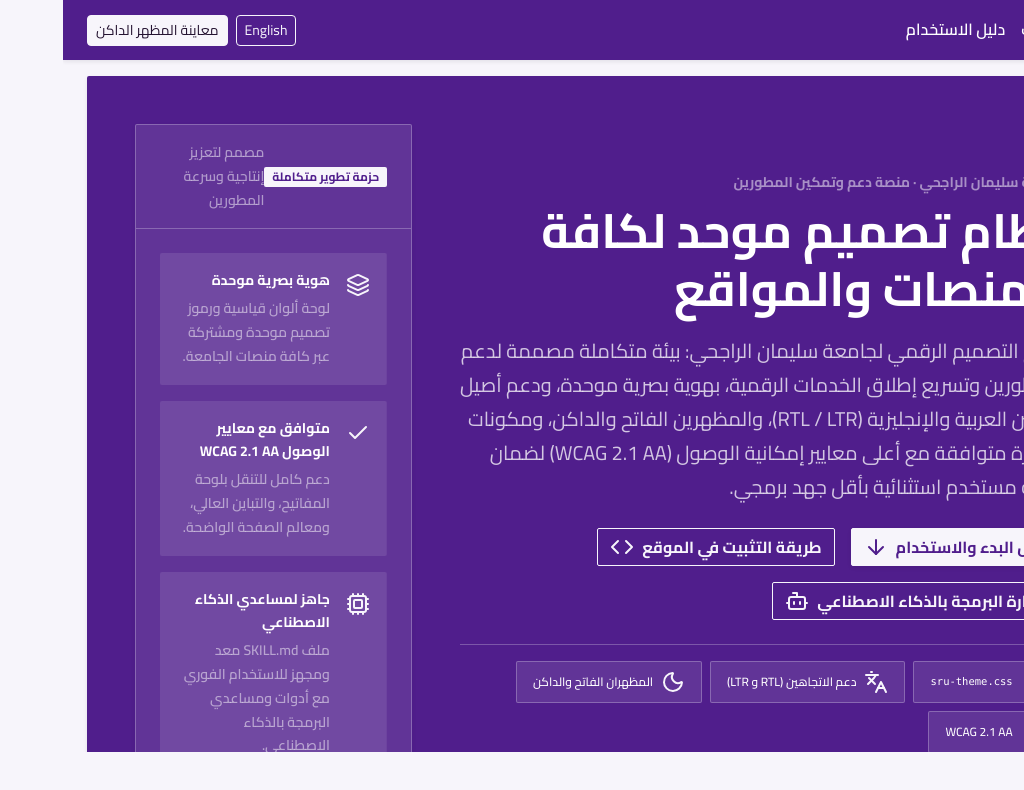
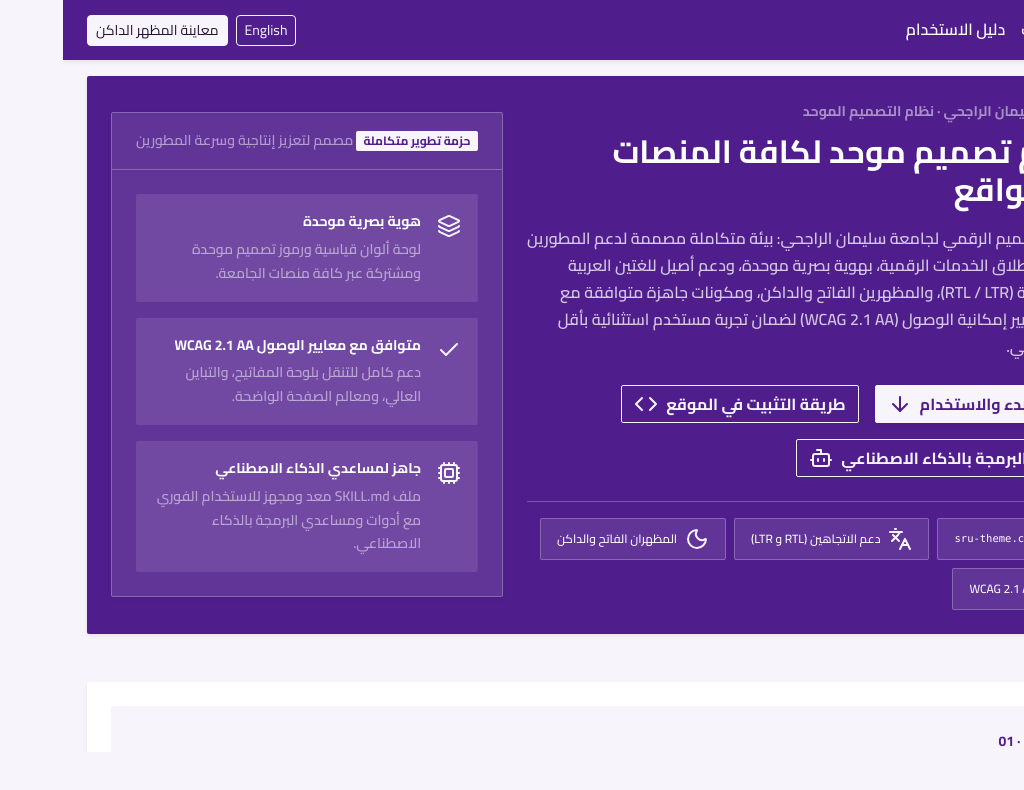
Before and after one commit to ahumaid/sru-design-system, a Vue app: page / in a window 1280 px wide. Shown: the top 790 px of the page, without its empty margins (256-1280 px from the left). Built offline with nearby package versions, Linux system fonts and the light colour scheme.

Commit message:
Improve hero layout for laptop screens

```diff
--- a/src/components/GalleryHero.vue
+++ b/src/components/GalleryHero.vue
@@ -16,12 +16,12 @@ watch(locale, renderIcons);
 </script>
 
 <template>
-  <header class="bg-primary text-white rounded-3 p-4 p-lg-5 mb-5 shadow-sm" aria-labelledby="page-title">
-    <div class="row align-items-center g-4 g-xl-5">
-      <div class="col-lg-7 col-xl-8">
+  <header class="bg-primary text-white rounded-3 p-4 p-xxl-5 mb-5 shadow-sm" aria-labelledby="page-title">
+    <div class="row align-items-center g-4 g-xxl-5">
+      <div class="col-xl-7">
         <p class="small text-white-50 fw-bold text-uppercase mb-2">{{ $t('phrases.sulaiman-alrajhi-university-bootstrap-5-3-8') }}</p>
-        <h1 class="display-5 fw-bold text-white mb-3" id="page-title">{{ $t('labels.page-title') }}</h1>
-        <p class="lead text-white text-opacity-75 mb-4">{{ $t('copy.heroDescription') }}</p>
+        <h1 class="h2 fw-bold text-white mb-3" id="page-title">{{ $t('labels.page-title') }}</h1>
+        <p class="text-white text-opacity-75 mb-4">{{ $t('copy.heroDescription') }}</p>
 
         <div class="d-flex flex-wrap align-items-center gap-3 mb-4">
           <a href="#getting-started" class="btn btn-light text-primary fw-bold d-inline-flex align-items-center gap-2 shadow-sm">
@@ -58,7 +58,7 @@ watch(locale, renderIcons);
         </div>
       </div>
 
-      <div class="col-lg-5 col-xl-4">
+      <div class="col-xl-5">
         <div class="card bg-white bg-opacity-10 border border-white border-opacity-25 text-white rounded-3 shadow-sm">
           <div class="card-header bg-transparent border-bottom border-white border-opacity-25 d-flex align-items-center justify-content-between py-3 px-4">
             <span class="badge bg-light text-primary fw-bold">{{ $t('hero.toolkitBadge') }}</span>
--- a/src/locales/ar.json
+++ b/src/locales/ar.json
@@ -79,7 +79,7 @@
     "sulaiman-alrajhi-university-design-system": "نظام تصميم جامعة سليمان الراجحي",
     "sulaiman-alrajhi-university-design-system-bootstrap-5-3-8": "نظام تصميم جامعة سليمان الراجحي · مجهّز لدعم المطورين",
     "sulaiman-alrajhi-university-portal": "بوابة جامعة سليمان الراجحي",
-    "sulaiman-alrajhi-university-bootstrap-5-3-8": "جامعة سليمان الراجحي · منصة دعم وتمكين المطورين",
+    "sulaiman-alrajhi-university-bootstrap-5-3-8": "جامعة سليمان الراجحي · نظام التصميم الموحد",
     "use-this-system": "استخدم هذا النظام",
     "a-primary-alert-with-an-action-link": "تنبيه أساسي يحتوي على رابط للإجراء.",
     "your-changes-were-saved-successfully": "تم حفظ التعديلات بنجاح.",
--- a/src/locales/en.json
+++ b/src/locales/en.json
@@ -79,7 +79,7 @@
     "sulaiman-alrajhi-university-design-system": "Sulaiman AlRajhi University Design System",
     "sulaiman-alrajhi-university-design-system-bootstrap-5-3-8": "Sulaiman AlRajhi University Design System · Developer-Ready",
     "sulaiman-alrajhi-university-portal": "Sulaiman AlRajhi University Portal",
-    "sulaiman-alrajhi-university-bootstrap-5-3-8": "Sulaiman AlRajhi University · Developer Support & Enablement",
+    "sulaiman-alrajhi-university-bootstrap-5-3-8": "Sulaiman AlRajhi University · Unified Design System",
     "use-this-system": "Use this system",
     "a-primary-alert-with-an-action-link": "A primary alert with an action link.",
     "your-changes-were-saved-successfully": "Your changes were saved successfully.",
```
